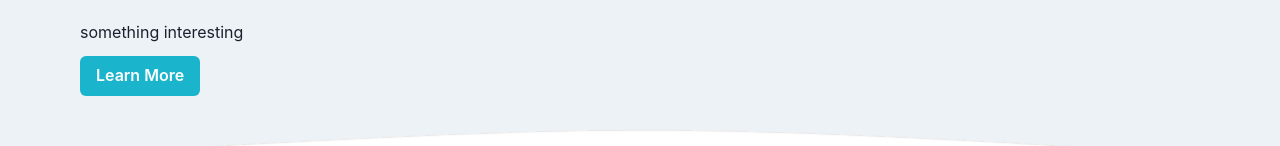
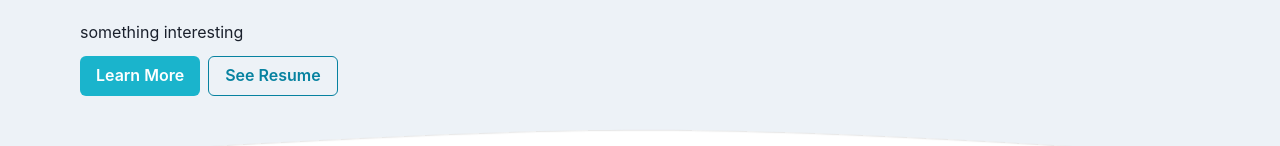
Before and after one commit to BenJetson/benjetson.github.io, a Next.js app in the folder next/: page / in a window 1280 px wide. Shown: the part 550-696 px from the top of the page. Built offline with nearby package versions, Linux system fonts and the light colour scheme; no server answers.

Commit message:
Add another button to about section on index. #166

```diff
--- a/next/pages/index.js
+++ b/next/pages/index.js
@@ -1,4 +1,4 @@
-import { Box, Button, Flex, VStack } from "@chakra-ui/react";
+import { Box, Button, Flex, HStack } from "@chakra-ui/react";
 import Head from "next/head";
 import Image from "next/image";
 import { Heading, Paragraph } from "../components/typography";
@@ -49,7 +49,12 @@ export default function Home() {
             About Me
           </Heading>
           <Paragraph>something interesting</Paragraph>
-          <Button colorScheme="info">Learn More</Button>
+          <HStack>
+            <Button colorScheme="info">Learn More</Button>
+            <Button colorScheme="info" variant="outline">
+              See Resume
+            </Button>
+          </HStack>
         </Section>
         <Wave variant={waveVariants.SEMI1} fgColor="gray.100" invert shadow />
 
```
